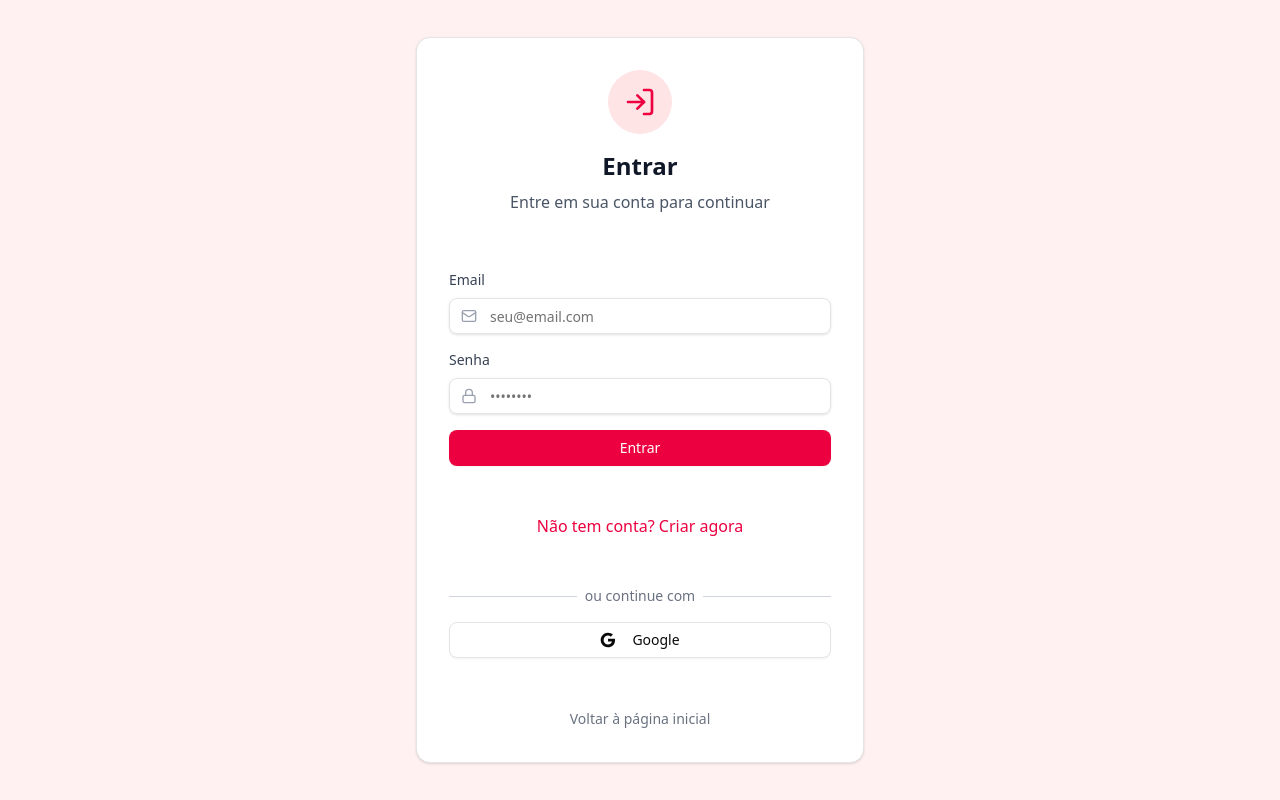
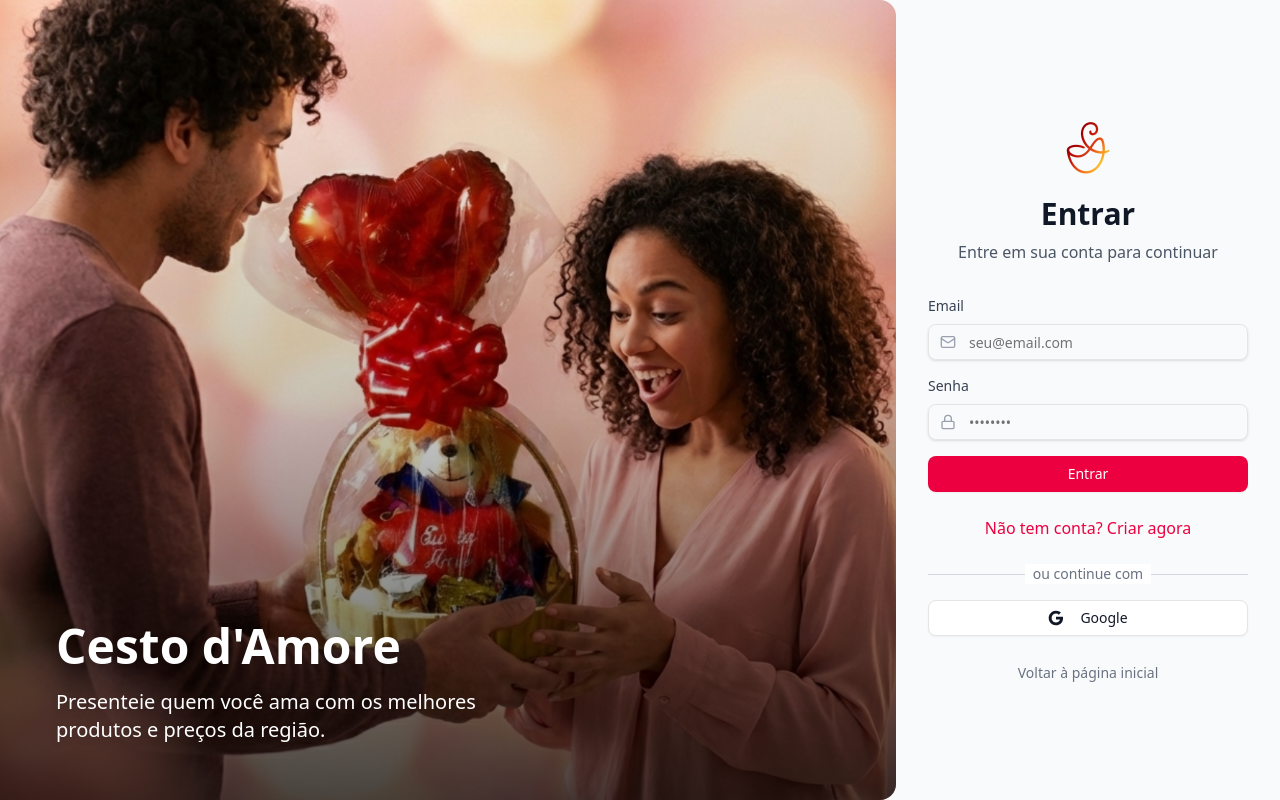
Before and after one commit to m4rrec0s/cesto-damore-frontend, a Next.js app: page /login in a window 1280 px wide. Built offline with nearby package versions, Linux system fonts and the light colour scheme; no server answers.

Commit message:
feat: Introduce user login and registration pages and a base layout customization form.

```diff
--- a/app/login/page.tsx
+++ b/app/login/page.tsx
@@ -9,6 +9,7 @@ import { useAuth } from "@/app/hooks/use-auth";
 import { useApi } from "@/app/hooks/use-api";
 import { AlertCircle, Mail, Lock, LogIn } from "lucide-react";
 import Link from "next/link";
+import Image from "next/image";
 
 function LoginForm() {
   const [email, setEmail] = useState("");
@@ -128,13 +129,35 @@ function LoginForm() {
   }
 
   return (
-    <div className="min-h-screen bg-gradient-to-br from-rose-50 to-rose-50 flex items-center justify-center p-4">
-      <Card className="w-full max-w-md p-8">
+    <div className="min-h-screen grid grid-cols-1 md:grid-cols-10">
+      <div className="relative hidden md:block md:col-span-7 overflow-hidden rounded-r-2xl">
+        <Image
+          src="/login_page.webp"
+          alt="Cesto d'Amore - Presentes e Cestas"
+          fill
+          className="object-cover transition-transform duration-500 hover:scale-105"
+          priority
+        />
+        <div className="absolute inset-0 bg-gradient-to-t from-black/70 via-black/20 to-transparent"></div>
+
+        <div className="absolute bottom-10 left-10 right-10 p-4">
+          <div className="flex flex-col">
+            <h2 className="text-5xl font-extrabold text-white drop-shadow-lg mb-3 leading-tight">
+              Cesto d'Amore
+            </h2>
+            <p className="text-white text-xl max-w-md drop-shadow-md">
+              Presenteie quem você ama com os melhores produtos e preços da região.
+            </p>
+          </div>
+        </div>
+      </div>
+      <div className="col-span-full md:col-span-3 flex flex-col justify-center items-center p-8">
+        <div className="w-full max-w-md">
           <div className="text-center mb-8">
-          <div className="w-16 h-16 bg-rose-100 rounded-full flex items-center justify-center mx-auto mb-4">
-            <LogIn className="h-8 w-8 text-rose-600" />
+            <div className="flex items-center justify-center mx-auto mb-4">
+              <Image src="/logocestodamore.png" alt="Logo" width={64} height={64} />
             </div>
-          <h1 className="text-2xl font-bold text-gray-900 mb-2">
+            <h1 className="text-3xl font-bold text-gray-900 mb-2">
               {isRegistering ? "Criar Conta" : "Entrar"}
             </h1>
             <p className="text-gray-600">
@@ -146,8 +169,7 @@ function LoginForm() {
 
           {reasonMessage && (
             <div
-            className={`mb-6 p-4 rounded-lg flex items-center gap-2 ${
-              reasonMessage.type === "warning"
+              className={`mb-6 p-4 rounded-lg flex items-center gap-2 ${reasonMessage.type === "warning"
                 ? "bg-yellow-50 border border-yellow-200 text-yellow-700"
                 : "bg-red-50 border border-red-200 text-red-700"
                 }`}
@@ -224,7 +246,7 @@ function LoginForm() {
             <Button
               type="submit"
               className="w-full bg-rose-600 hover:bg-rose-700 text-white"
-            disabled={isLoading}
+              disabled={isLoading || isGoogleLoading}
             >
               {isLoading ? (
                 <div className="flex items-center gap-2">
@@ -244,7 +266,7 @@ function LoginForm() {
               type="button"
               onClick={() => setIsRegistering(!isRegistering)}
               className="text-rose-600 hover:text-rose-700 font-medium"
-            disabled={isLoading}
+              disabled={isLoading || isGoogleLoading}
             >
               {isRegistering
                 ? "Já tem uma conta? Fazer login"
@@ -303,11 +325,15 @@ function LoginForm() {
           </div>
 
           <div className="mt-6 text-center">
-          <Link href="/" className="text-sm text-gray-500 hover:text-gray-700">
+            <Link
+              href="/"
+              className="text-sm text-gray-500 hover:text-gray-700"
+            >
               Voltar à página inicial
             </Link>
           </div>
-      </Card>
+        </div>
+      </div>
     </div>
   );
 }
--- a/app/manage/components/customizations/BaseLayoutCustomizationForm.tsx
+++ b/app/manage/components/customizations/BaseLayoutCustomizationForm.tsx
@@ -8,8 +8,8 @@ import { Checkbox } from "@/app/components/ui/checkbox";
 import { Badge } from "@/app/components/ui/badge";
 import { AlertCircle, Check } from "lucide-react";
 import { toast } from "sonner";
-import Image from "next/image";
 import { LoadingSpinner } from "@/app/components/LoadingSpinner";
+import { getDirectImageUrl } from "@/app/helpers/drive-normalize";
 
 /**
  * Interface para Layout Base
@@ -236,21 +236,34 @@ export default function BaseLayoutCustomizationForm({
               return (
                 <Card
                   key={layout.id}
-                  className={`p-4 cursor-pointer transition-all hover:shadow-md ${
-                    isSelected
-                      ? "border-purple-500 border-2 bg-purple-50"
-                      : "border-gray-200 hover:border-gray-300"
-                  }`}
+                  className={`p-4 cursor-pointer transition-all hover:shadow-md ${isSelected
+                    ? "border-purple-500 border-2 bg-purple-50"
+                    : "border-gray-200 hover:border-gray-300"
+                    }`}
                   onClick={() => toggleLayout(layout.id)}
                 >
                   {/* Preview Image */}
                   <div className="relative w-full h-40 mb-3 rounded-md overflow-hidden bg-gray-100">
                     {layout.image_url ? (
-                      <Image
-                        src={layout.image_url}
+                      // eslint-disable-next-line @next/next/no-img-element
+                      <img
+                        src={(() => {
+                          const url = layout.image_url;
+                          if (!url) return "";
+                          if (url.startsWith("data:")) return url;
+                          if (
+                            url.includes("drive.google.com") ||
+                            url.includes("drive.usercontent.google.com")
+                          ) {
+                            const normalizedUrl = getDirectImageUrl(url);
+                            return `/api/proxy-image?url=${encodeURIComponent(
+                              normalizedUrl
+                            )}`;
+                          }
+                          return url;
+                        })()}
                         alt={layout.name}
-                        fill
-                        className="object-cover"
+                        className="absolute inset-0 w-full h-full object-cover"
                       />
                     ) : (
                       <div className="flex items-center justify-center h-full text-gray-400">
```
Also changed, not shown: public/login_page.webp (added). Lines whose indentation alone changed are shown as unchanged.
